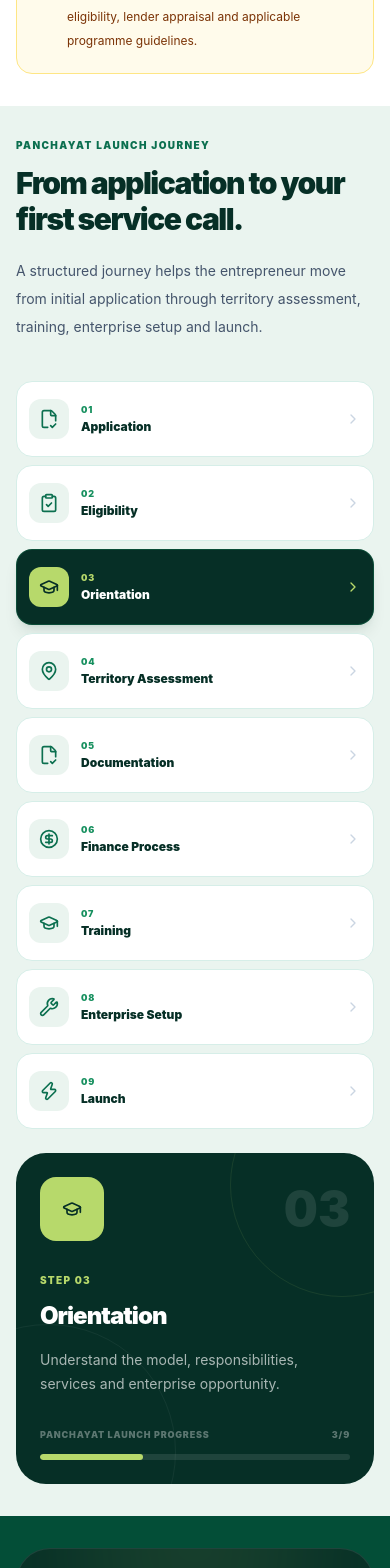
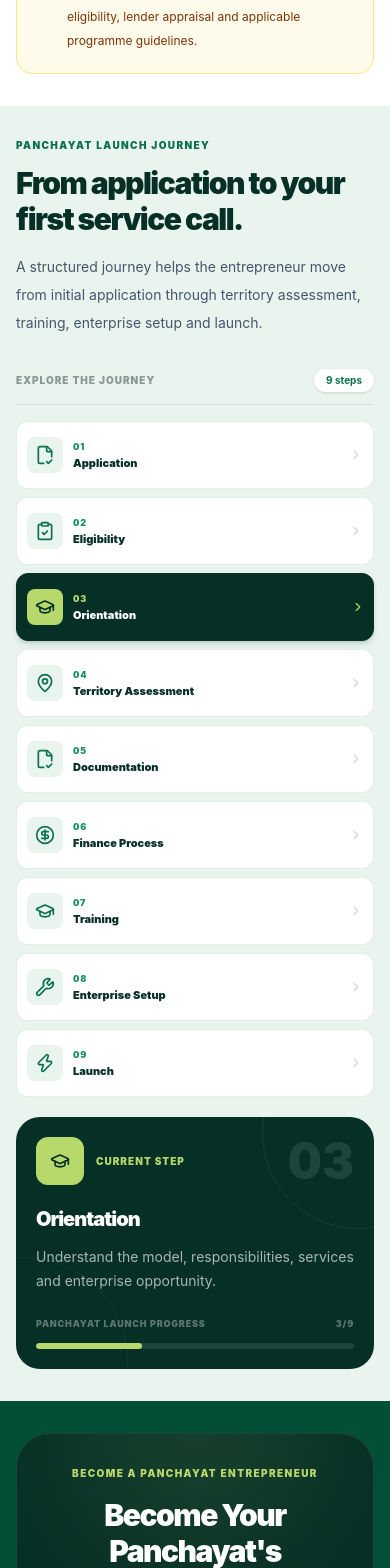
Before and after one commit to vineetsphaviation/drsaab_frontend, a React (Vite) app: page /panchayat-modal in a window 390 px wide. Shown: the part 8360-9928 px from the top of the page. Built offline with nearby package versions, Linux system fonts and the light colour scheme; no server answers.

Commit message:
feat: enhance layout and styling in Franchise and PanchayatModal pages for improved user experience

```diff
--- a/src/pages/Franchise.jsx
+++ b/src/pages/Franchise.jsx
@@ -720,15 +720,33 @@ const Franchise = () => {
       {/* APPLICATION JOURNEY */}
       <section className="bg-brand-5 py-8 sm:py-12 lg:py-14">
         <SectionContainer>
-          <SectionHeading
-            eyebrow="APPLICATION JOURNEY"
-            title="From application to launch."
-            description="A structured nine-step process takes the applicant from initial interest through screening, territory assessment, training and enterprise launch."
-          />
+          <div className="grid gap-4 lg:grid-cols-[1.15fr_0.85fr] lg:items-end lg:gap-8">
+            <div>
+              <Eyebrow>APPLICATION JOURNEY</Eyebrow>
+              <h2 className="mt-3 text-3xl font-black tracking-[-1.5px] text-brand-95 sm:text-4xl lg:text-[48px]">
+                From application to launch.
+              </h2>
+            </div>
 
-          <div className="mt-12 grid gap-8 lg:grid-cols-[1fr_1.15fr]">
+            <p className="max-w-4xl text-sm leading-7 text-slate-600 sm:text-[15px] lg:mb-1">
+              A structured nine-step process takes the applicant from initial
+              interest through screening, territory assessment, training and
+              enterprise launch.
+            </p>
+          </div>
+
+          <div className="mt-8 flex items-center justify-between border-b border-brand-90/10 pb-3">
+            <span className="text-[10px] font-black uppercase tracking-[1px] text-brand-ink/45">
+              Explore the journey
+            </span>
+            <span className="rounded-full bg-white px-3 py-1 text-[10px] font-bold text-brand-70 shadow-sm">
+              9 steps
+            </span>
+          </div>
+
+          <div className="mt-4 grid gap-5 lg:grid-cols-[1.2fr_0.8fr] lg:items-start xl:gap-6">
             {/* Application steps */}
-            <div className="grid content-start gap-2 sm:grid-cols-2">
+            <div className="grid content-start grid-cols-1 gap-2 sm:grid-cols-2 lg:grid-cols-3">
               {APPLICATION_STEPS.map((step, index) => {
                 const active = index === activeStep;
                 const completed = index < activeStep;
@@ -738,25 +756,26 @@ const Franchise = () => {
                     key={step.number}
                     type="button"
                     onClick={() => setActiveStep(index)}
-                    className={`relative flex w-full items-center gap-4 rounded-2xl p-3 text-left transition-all ${
+                    aria-pressed={active}
+                    className={`group relative flex min-h-[68px] w-full items-center gap-2.5 rounded-xl border p-2.5 text-left transition-all focus-visible:outline-none focus-visible:ring-2 focus-visible:ring-brand-60 focus-visible:ring-offset-2 ${
                       active
-                        ? "bg-brand-95 text-white shadow-lg shadow-brand-95/10"
-                        : "hover:bg-white"
+                        ? "border-brand-95 bg-brand-95 text-white shadow-md shadow-brand-95/15"
+                        : "border-brand-90/10 bg-white text-brand-95 hover:-translate-y-0.5 hover:border-brand-60/30 hover:shadow-sm"
                     }`}
                   >
                     <div
-                      className={`relative z-10 grid h-11 w-11 shrink-0 place-items-center rounded-full border-4 ${
+                      className={`grid h-9 w-9 shrink-0 place-items-center rounded-lg ${
                         active
-                          ? "border-brand-lime bg-brand-lime text-brand-95"
+                          ? "bg-brand-lime text-brand-95"
                           : completed
-                            ? "border-brand-5 bg-brand-60 text-white"
-                            : "border-white bg-white text-brand-60"
+                            ? "bg-brand-60 text-white"
+                            : "bg-brand-5 text-brand-70"
                       }`}
                     >
                       {completed ? <Check size={16} /> : step.icon}
                     </div>
 
-                    <div className="flex-1">
+                    <div className="min-w-0 flex-1">
                       <div
                         className={`text-[9px] font-black uppercase tracking-[0.8px] ${
                           active ? "text-brand-lime" : "text-brand-60"
@@ -766,17 +785,19 @@ const Franchise = () => {
                       </div>
 
                       <div
-                        className={`mt-0.5 text-sm font-black ${
-                          active ? "text-white" : "text-brand-95"
-                        }`}
+                        className="mt-0.5 text-[11px] font-black leading-snug xl:text-xs"
                       >
                         {step.title}
                       </div>
                     </div>
 
                     <ChevronRight
-                      size={15}
-                      className={active ? "text-brand-lime" : "text-slate-300"}
+                      size={14}
+                      className={`shrink-0 transition-transform ${
+                        active
+                          ? "translate-x-0.5 text-brand-lime"
+                          : "text-slate-300 group-hover:translate-x-0.5 group-hover:text-brand-60"
+                      }`}
                     />
                   </button>
                 );
@@ -784,50 +805,45 @@ const Franchise = () => {
             </div>
 
             {/* Detail panel */}
-            <div className="relative overflow-hidden rounded-[30px] bg-brand-95 p-7 text-white sm:p-10">
-              <div className="absolute -right-20 -top-20 h-64 w-64 rounded-full border border-brand-lime/10" />
-
-              <div className="absolute -bottom-24 -left-24 h-64 w-64 rounded-full border border-white/5" />
+            <div className="relative overflow-hidden rounded-[24px] bg-brand-95 p-5 text-white sm:p-6">
+              <div className="absolute -right-20 -top-20 h-48 w-48 rounded-full border border-brand-lime/10" />
+              <div className="absolute -bottom-24 -left-24 h-52 w-52 rounded-full border border-white/5" />
 
               <div className="relative">
                 <div className="flex items-center justify-between">
-                  <div className="grid h-16 w-16 place-items-center rounded-2xl bg-brand-lime text-brand-95">
-                    {APPLICATION_STEPS[activeStep].icon}
+                  <div className="flex items-center gap-3">
+                    <div className="grid h-12 w-12 place-items-center rounded-xl bg-brand-lime text-brand-95">
+                      {APPLICATION_STEPS[activeStep].icon}
+                    </div>
+                    <span className="text-[10px] font-black uppercase tracking-[1px] text-brand-lime">
+                      Current step
+                    </span>
                   </div>
 
-                  <div className="text-right">
-                    <div className="text-5xl font-black text-white/10">
-                      {APPLICATION_STEPS[activeStep].number}
-                    </div>
-                    <div className="text-[8px] font-black uppercase tracking-[1px] text-white/25">
-                      of {APPLICATION_STEPS.length}
-                    </div>
-                  </div>
+                  <span className="text-5xl font-black leading-none text-white/10">
+                    {APPLICATION_STEPS[activeStep].number}
+                  </span>
                 </div>
 
-                <div className="mt-6 max-w-xl">
-                  <div className="text-[9px] font-black uppercase tracking-[1.2px] text-brand-lime">
-                    APPLICATION STEP
-                  </div>
-
-                  <h3 className="mt-3 text-3xl font-black tracking-[-1px]">
+                <div className="mt-5">
+                  <h3 className="text-xl font-black tracking-[-1px] sm:text-2xl">
                     {APPLICATION_STEPS[activeStep].title}
                   </h3>
 
-                  <p className="mt-5 text-sm leading-7 text-white/55">
+                  <p className="mt-3 min-h-[3rem] text-sm leading-6 text-white/65">
                     {APPLICATION_STEPS[activeStep].description}
                   </p>
                 </div>
 
                 <div className="mt-6">
-                  <div className="flex justify-between text-[8px] font-black uppercase tracking-[0.8px] text-white/30">
+                  <div className="flex items-center justify-between text-[9px] font-black uppercase tracking-[0.8px] text-white/35">
                     <span>Application progress</span>
                     <span>
                       {activeStep + 1}/{APPLICATION_STEPS.length}
                     </span>
                   </div>
 
-                  <div className="mt-3 h-2 overflow-hidden rounded-full bg-white/10">
+                  <div className="mt-3 h-1.5 overflow-hidden rounded-full bg-white/10">
                     <div
                       className="h-full rounded-full bg-brand-lime transition-all duration-500"
                       style={{
@@ -836,29 +852,6 @@ const Franchise = () => {
                         }%`,
                       }}
                     />
-                  </div>
-                </div>
-
-                <div className="mt-8 grid grid-cols-3 gap-2">
-                  <div className="rounded-xl bg-white/[0.04] p-3">
-                    <div className="text-xs font-black text-brand-lime">01</div>
-                    <div className="mt-1 text-[8px] uppercase tracking-[0.6px] text-white/30">
-                      Apply
-                    </div>
-                  </div>
-
-                  <div className="rounded-xl bg-white/[0.04] p-3">
-                    <div className="text-xs font-black text-brand-lime">05</div>
-                    <div className="mt-1 text-[8px] uppercase tracking-[0.6px] text-white/30">
-                      Document
-                    </div>
-                  </div>
-
-                  <div className="rounded-xl bg-white/[0.04] p-3">
-                    <div className="text-xs font-black text-brand-lime">09</div>
-                    <div className="mt-1 text-[8px] uppercase tracking-[0.6px] text-white/30">
-                      Launch
-                    </div>
                   </div>
                 </div>
               </div>
--- a/src/pages/PanchayatModal.jsx
+++ b/src/pages/PanchayatModal.jsx
@@ -1161,15 +1161,33 @@ const PanchayatModal = () => {
       {/* LAUNCH JOURNEY */}
       <section className="bg-brand-5 py-8 sm:py-12 lg:py-14">
         <SectionContainer>
-          <SectionHeading
-            eyebrow="PANCHAYAT LAUNCH JOURNEY"
-            title="From application to your first service call."
-            description="A structured journey helps the entrepreneur move from initial application through territory assessment, training, enterprise setup and launch."
-          />
+          <div className="grid gap-4 lg:grid-cols-[1.15fr_0.85fr] lg:items-center lg:gap-8">
+            <div>
+              <Eyebrow>PANCHAYAT LAUNCH JOURNEY</Eyebrow>
+              <h2 className="mt-3 text-3xl font-black tracking-[-1.5px] text-brand-95 sm:text-4xl lg:text-[48px]">
+                From application to your first service call.
+              </h2>
+            </div>
 
-          <div className="mt-10 grid gap-6 lg:grid-cols-[1.15fr_0.85fr] lg:items-stretch xl:gap-8">
+            <p className="max-w-4xl text-sm leading-7 text-slate-600 sm:text-[15px]">
+              A structured journey helps the entrepreneur move from initial
+              application through territory assessment, training, enterprise
+              setup and launch.
+            </p>
+          </div>
+
+          <div className="mt-8 flex items-center justify-between border-b border-brand-90/10 pb-3">
+            <span className="text-[10px] font-black uppercase tracking-[1px] text-brand-ink/45">
+              Explore the journey
+            </span>
+            <span className="rounded-full bg-white px-3 py-1 text-[10px] font-bold text-brand-70 shadow-sm">
+              9 steps
+            </span>
+          </div>
+
+          <div className="mt-4 grid gap-5 lg:grid-cols-[1.2fr_0.8fr] lg:items-start xl:gap-6">
             {/* Steps */}
-            <div className="grid content-start grid-cols-1 gap-2 sm:grid-cols-2">
+            <div className="grid content-start grid-cols-1 gap-2 sm:grid-cols-2 lg:grid-cols-3">
               {LAUNCH_STEPS.map((step, index) => {
                 const active = index === activeLaunchStep;
 
@@ -1178,14 +1196,15 @@ const PanchayatModal = () => {
                     type="button"
                     key={step.number}
                     onClick={() => setActiveLaunchStep(index)}
-                    className={`flex min-h-[76px] w-full items-center gap-3 rounded-2xl border p-3 text-left transition-all sm:p-3.5 ${
+                    aria-pressed={active}
+                    className={`group flex min-h-[68px] w-full items-center gap-2.5 rounded-xl border p-2.5 text-left transition-all focus-visible:outline-none focus-visible:ring-2 focus-visible:ring-brand-60 focus-visible:ring-offset-2 ${
                       active
-                        ? "border-brand-60/30 bg-brand-95 text-white shadow-lg shadow-brand-95/10"
-                        : "border-brand-10 bg-white text-brand-95 hover:border-brand-60/20"
+                        ? "border-brand-95 bg-brand-95 text-white shadow-md shadow-brand-95/15"
+                        : "border-brand-90/10 bg-white text-brand-95 hover:-translate-y-0.5 hover:border-brand-60/30 hover:shadow-sm"
                     }`}
                   >
                     <div
-                      className={`grid h-10 w-10 shrink-0 place-items-center rounded-xl ${
+                      className={`grid h-9 w-9 shrink-0 place-items-center rounded-lg ${
                         active
                           ? "bg-brand-lime text-brand-95"
                           : "bg-brand-5 text-brand-70"
@@ -1203,14 +1222,18 @@ const PanchayatModal = () => {
                         {step.number}
                       </div>
 
-                      <div className="mt-0.5 text-xs font-black leading-snug sm:text-[13px]">
+                      <div className="mt-0.5 text-[11px] font-black leading-snug xl:text-xs">
                         {step.title}
                       </div>
                     </div>
 
                     <ChevronRight
-                      size={16}
-                      className={active ? "text-brand-lime" : "text-slate-300"}
+                      size={14}
+                      className={`shrink-0 transition-transform ${
+                        active
+                          ? "translate-x-0.5 text-brand-lime"
+                          : "text-slate-300 group-hover:translate-x-0.5 group-hover:text-brand-60"
+                      }`}
                     />
                   </button>
                 );
@@ -1218,36 +1241,37 @@ const PanchayatModal = () => {
             </div>
 
             {/* Active detail */}
-            <div className="relative flex min-h-[320px] flex-col overflow-hidden rounded-[30px] bg-brand-95 p-6 text-white sm:p-8 lg:min-h-full">
-              <div className="absolute -right-20 -top-20 h-56 w-56 rounded-full border border-brand-lime/10" />
-              <div className="absolute -bottom-24 -left-24 h-64 w-64 rounded-full border border-white/5" />
+            <div className="relative overflow-hidden rounded-[24px] bg-brand-95 p-5 text-white sm:p-6">
+              <div className="absolute -right-20 -top-20 h-48 w-48 rounded-full border border-brand-lime/10" />
+              <div className="absolute -bottom-24 -left-24 h-52 w-52 rounded-full border border-white/5" />
 
-              <div className="relative flex flex-1 flex-col">
+              <div className="relative">
                 <div className="flex items-center justify-between">
-                  <div className="grid h-16 w-16 place-items-center rounded-2xl bg-brand-lime text-brand-95">
-                    {LAUNCH_STEPS[activeLaunchStep].icon}
+                  <div className="flex items-center gap-3">
+                    <div className="grid h-12 w-12 place-items-center rounded-xl bg-brand-lime text-brand-95">
+                      {LAUNCH_STEPS[activeLaunchStep].icon}
+                    </div>
+                    <span className="text-[10px] font-black uppercase tracking-[1px] text-brand-lime">
+                      Current step
+                    </span>
                   </div>
 
-                  <span className="text-5xl font-black text-white/10">
+                  <span className="text-5xl font-black leading-none text-white/10">
                     {LAUNCH_STEPS[activeLaunchStep].number}
                   </span>
                 </div>
 
-                <div className="mt-8 max-w-lg flex-1">
-                  <div className="text-[10px] font-black uppercase tracking-[1.3px] text-brand-lime">
-                    Step {LAUNCH_STEPS[activeLaunchStep].number}
-                  </div>
-
-                  <h3 className="mt-3 text-2xl font-black tracking-[-1px] sm:text-3xl">
+                <div className="mt-5">
+                  <h3 className="mt-2 text-xl font-black tracking-[-1px] sm:text-2xl">
                     {LAUNCH_STEPS[activeLaunchStep].title}
                   </h3>
 
-                  <p className="mt-4 text-sm leading-6 text-white/65 sm:leading-7">
+                  <p className="mt-3 min-h-[3rem] text-sm leading-6 text-white/65">
                     {LAUNCH_STEPS[activeLaunchStep].description}
                   </p>
                 </div>
 
-                <div className="mt-8">
+                <div className="mt-6">
                   <div className="flex items-center justify-between text-[9px] font-black uppercase tracking-[0.8px] text-white/35">
                     <span>Panchayat launch progress</span>
                     <span>
```
